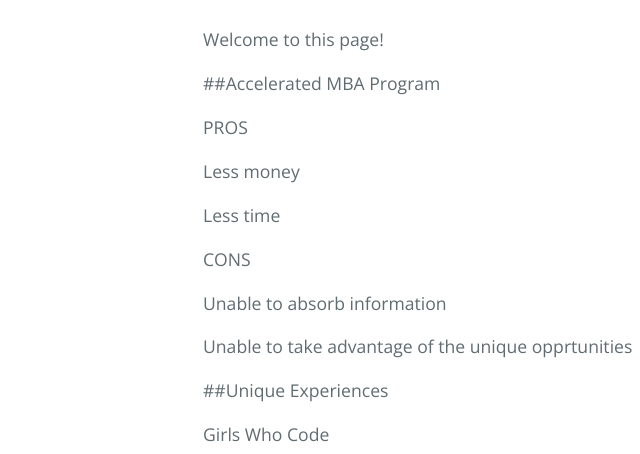
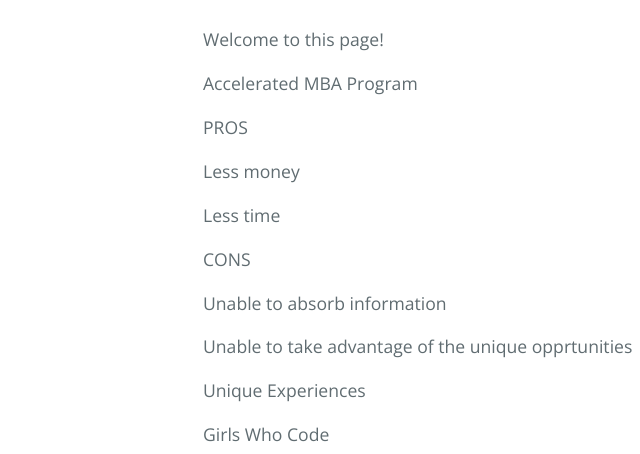
Before and after one commit to TrishaChang/trishachang.github.io, a plain HTML site: page index.html in a window 1280 px wide. Shown: the part 323-777 px from the top of the page, 21-661 px from the left. Drawn offline with nearby package versions, Linux system fonts and the light colour scheme.

Commit message:
Update index.html

```diff
--- a/index.html
+++ b/index.html
@@ -18,14 +18,14 @@
     <section class="main-content">
       <p>Welcome to this page!</p>
 
-<p>##Accelerated MBA Program</p>
+<p>Accelerated MBA Program</p>
 <p>PROS</p>
 <p>Less money</p>
 <p>Less time</p>
 <p>CONS</p>
 <p>Unable to absorb information</p>
 <p>Unable to take advantage of the unique opprtunities</p>
-<p>##Unique Experiences</p>
+<p>Unique Experiences</p>
 <p>Girls Who Code</p>
 <p>Treks</p>
 
```
